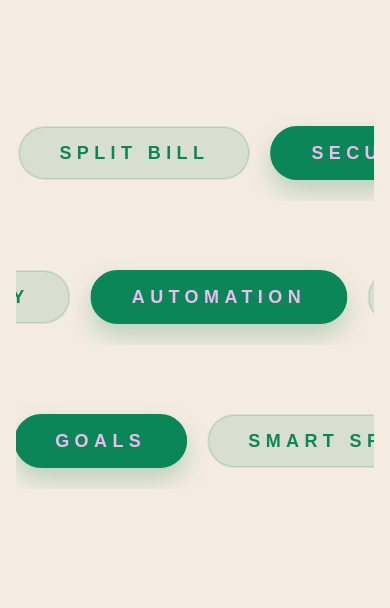
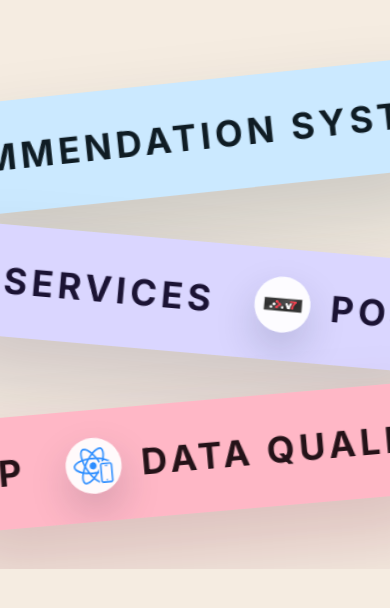
Before and after one commit to Mariam-Fathi/mf-portfolio, a Next.js app: page / in a window 390 px wide. Shown: the part 11097-11705 px from the top of the page. Built offline with nearby package versions, Linux system fonts and the light colour scheme; a web font is replaced by a local one.

Commit message:
update skills section

```diff
--- a/src/components/SkillsMarquee.tsx
+++ b/src/components/SkillsMarquee.tsx
@@ -2,98 +2,134 @@
 
 import React from "react";
 
-const skillRows: string[][] = [
-  [
-    "Insights",
-    "Budgeting",
-    "Savings",
-    "Split bill",
-    "Security",
-    "Payments",
-    "Planning",
-    "Tracking",
+type SkillItem = {
+  label: string;
+  icon: string;
+};
+
+type SkillRow = {
+  id: string;
+  background: string;
+  textColor: string;
+  shadow: string;
+  tilt: number;
+  skills: SkillItem[];
+};
+
+const skillRows: SkillRow[] = [
+  {
+    id: "ai-delivery",
+    background: "#CBE9FF",
+    textColor: "#0F1C24",
+    shadow: "0 40px 80px rgba(16, 43, 62, 0.18)",
+    tilt: -6,
+    skills: [
+      { label: "Predictive Analytics", icon: "/images/logos/tech-stack-8.svg" },
+      { label: "Recommendation Systems", icon: "/images/logos/tech-stack-7.svg" },
+      { label: "Model Deployment", icon: "/images/logos/tech-stack-1.svg" },
     ],
-  [
-    "Money",
-    "Wallets",
-    "Expenses",
-    "Control",
-    "Transfers",
-    "Bill pay",
-    "Automation",
-    "Analytics",
+  },
+  {
+    id: "data-engineering",
+    background: "#DAD6FF",
+    textColor: "#1B1334",
+    shadow: "0 40px 80px rgba(33, 24, 69, 0.18)",
+    tilt: 5,
+    skills: [
+      { label: "FastAPI Services", icon: "/images/logos/tech-stack-4.svg" },
+      { label: "PostgreSQL Scaling", icon: "/images/logos/tech-stack-9.svg" },
+      { label: "ETL Automation", icon: "/images/logos/tech-stack-6.png" },
     ],
-  [
-    "Income",
-    "Recurring",
-    "Goals",
-    "Smart spend",
-    "Deposit",
-    "Salary",
-    "Reports",
-    "Forecasts",
+  },
+  {
+    id: "ai-ops",
+    background: "#FFB7C6",
+    textColor: "#241218",
+    shadow: "0 40px 80px rgba(128, 28, 54, 0.22)",
+    tilt: -5,
+    skills: [
+      { label: "Hugging Face NLP", icon: "/images/logos/tech-stack-3.svg" },
+      { label: "Data Quality Ops", icon: "/images/logos/tech-stack-5.svg" },
+      { label: "Team Mentorship", icon: "/icons/ideas.svg" },
     ],
+  },
 ];
-
-const palette = {
-  background: "#F5ECE1",
-  foreground: "#0B8658",
-  accent: "#0B8658",
-  accentSoft: "rgba(11, 134, 88, 0.12)",
-  accentSoftEnd: "rgba(11, 134, 88, 0)",
-  pillTextOnAccent: "#EDBBEC",
-};
 
 const SkillsMarquee = () => {
   return (
-    <div
-      className="relative flex h-full w-full flex-col justify-center gap-12 px-4 py-12 sm:px-10 lg:px-16"
-      style={{
-        background: palette.background,
-        color: palette.foreground,
-      }}
-    >
-      {skillRows.map((skills, rowIndex) => {
-        const repeatedSkills = [...skills, ...skills];
-        const duration = 18 + rowIndex * 4;
+    <section className="skills-section">
+      {skillRows.map((row, rowIndex) => {
+        const repeatedSkills = [...row.skills, ...row.skills, ...row.skills];
+        const duration = 24 + rowIndex * 6;
 
         return (
           <div
-            key={`row-${rowIndex}`}
-            className="skill-marquee-row group relative flex h-24 w-full items-center overflow-hidden"
+            key={row.id}
+            className="skills-row-wrapper"
+            style={{
+              transform: `rotate(${row.tilt}deg)`,
+            }}
           >
-            <div className="pointer-events-none absolute inset-y-0 left-0 w-32 bg-gradient-to-r" style={{ backgroundImage: `linear-gradient(to right, ${palette.background}, ${palette.background}D9, transparent)` }} />
-            <div className="pointer-events-none absolute inset-y-0 right-0 w-32 bg-gradient-to-l" style={{ backgroundImage: `linear-gradient(to left, ${palette.background}, ${palette.background}D9, transparent)` }} />
-
             <div
-              className={`skill-marquee-track flex min-w-max items-center gap-5 px-6 ${rowIndex % 2 === 1 ? "skill-marquee-track--reverse" : ""}`}
+              className="skills-ribbon"
+              style={{
+                backgroundColor: row.background,
+                color: row.textColor,
+                boxShadow: row.shadow,
+              }}
+            >
+              <div
+                className={`skill-marquee-track ${rowIndex % 2 === 1 ? "skill-marquee-track--reverse" : ""}`}
                 style={{ animationDuration: `${duration}s` }}
               >
                 {repeatedSkills.map((skill, skillIndex) => (
-                <span
-                  key={`${skill}-${skillIndex}`}
-                  className="skill-pill inline-flex items-center justify-center rounded-full px-10 py-3 text-lg font-semibold uppercase tracking-[0.3em] transition-transform duration-200 border border-transparent"
-                  style={{
-                    backgroundColor:
-                      skillIndex % 2 === 0 ? palette.accent : palette.accentSoft,
-                    color:
-                      skillIndex % 2 === 0 ? palette.pillTextOnAccent : palette.accent,
-                    boxShadow:
-                      skillIndex % 2 === 0
-                        ? "0 12px 24px rgba(11, 134, 88, 0.25)"
-                        : "inset 0 0 0 1px rgba(11, 134, 88, 0.18)",
-                  }}
-                >
-                  {skill}
+                  <div key={`${row.id}-${skill.label}-${skillIndex}`} className="skill-item">
+                    <span className="skill-icon">
+                      <img src={skill.icon} alt={skill.label} />
                     </span>
+                    <span className="skill-label">{skill.label}</span>
+                  </div>
                 ))}
+              </div>
             </div>
           </div>
         );
       })}
 
       <style jsx>{`
+        .skills-section {
+          --bleed: clamp(8rem, 14vw, 12rem);
+          position: relative;
+          left: 50%;
+          width: 100vw;
+          transform: translateX(-50%);
+          background: #f5ece1;
+          padding: clamp(3.5rem, 9vw, 7rem) 0;
+          display: flex;
+          flex-direction: column;
+          gap: clamp(3rem, 6vw, 5rem);
+          overflow: hidden;
+        }
+
+        .skills-row-wrapper {
+          position: relative;
+          width: calc(100vw + var(--bleed));
+          margin-left: calc(-0.5 * var(--bleed));
+          transform-origin: center;
+        }
+
+        .skills-ribbon {
+          position: relative;
+          overflow: hidden;
+          border-radius: clamp(2.25rem, 6vw, 4rem);
+          padding: clamp(1.75rem, 4vw, 2.75rem) clamp(2.75rem, 8vw, 5.5rem);
+        }
+
         .skill-marquee-track {
+          display: flex;
+          align-items: center;
+          gap: clamp(2.5rem, 7vw, 5rem);
+          width: max-content;
           animation-name: marquee-slide;
           animation-timing-function: linear;
           animation-iteration-count: infinite;
@@ -103,14 +139,34 @@ const SkillsMarquee = () => {
           animation-direction: reverse;
         }
 
-        .skill-marquee-row:hover .skill-marquee-track,
-        .skill-marquee-row:focus-within .skill-marquee-track {
-          animation-play-state: paused;
+        .skill-item {
+          display: flex;
+          align-items: center;
+          gap: clamp(1.25rem, 3vw, 2rem);
+          font-family: "Inter", sans-serif;
+          font-weight: 700;
+          text-transform: uppercase;
+          font-size: clamp(2.25rem, 7vw, 3.6rem);
+          letter-spacing: 0.12em;
+          white-space: nowrap;
         }
 
-        .group:hover .skill-pill,
-        .group:focus-within .skill-pill {
-          transform: scale(1.05);
+        .skill-icon {
+          width: clamp(3.5rem, 8vw, 4.75rem);
+          height: clamp(3.5rem, 8vw, 4.75rem);
+          border-radius: 9999px;
+          background: rgba(255, 255, 255, 0.92);
+          display: inline-flex;
+          align-items: center;
+          justify-content: center;
+          box-shadow: 0 18px 40px rgba(16, 30, 54, 0.18);
+          overflow: hidden;
+        }
+
+        .skill-icon img {
+          width: 70%;
+          height: 70%;
+          object-fit: contain;
         }
 
         @keyframes marquee-slide {
@@ -122,13 +178,29 @@ const SkillsMarquee = () => {
           }
         }
 
+        @media (hover: hover) {
+          .skills-row-wrapper:hover .skill-marquee-track,
+          .skills-row-wrapper:focus-within .skill-marquee-track {
+            animation-play-state: paused;
+          }
+
+          .skill-item {
+            transition: transform 0.35s ease;
+          }
+
+          .skills-row-wrapper:hover .skill-item,
+          .skills-row-wrapper:focus-within .skill-item {
+            transform: translateY(-6px);
+          }
+        }
+
         @media (prefers-reduced-motion: reduce) {
           .skill-marquee-track {
             animation: none;
           }
         }
       `}</style>
-    </div>
+    </section>
   );
 };
 
```
Lines whose indentation alone changed are shown as unchanged.
